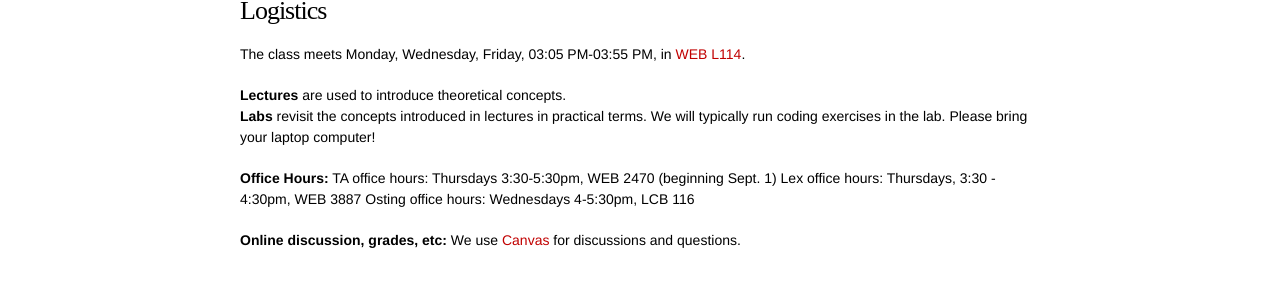
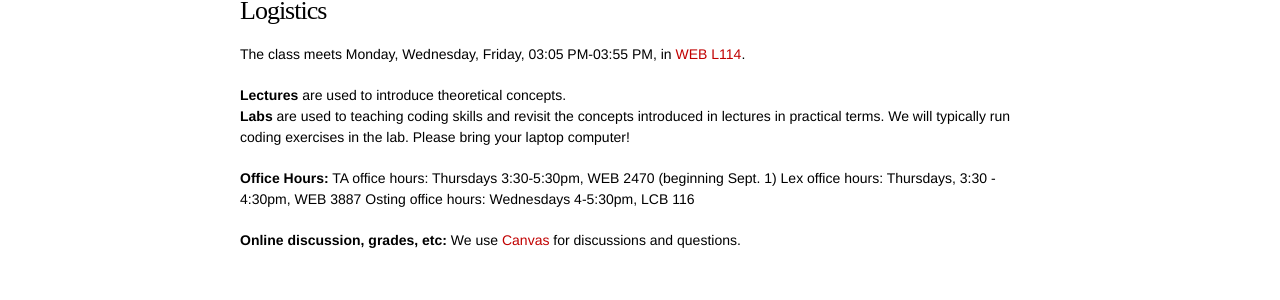
Before and after one commit to datascience-course/2016-website, a Jekyll site: the page built from index.md, in a window 1280 px wide. Shown: the part 1769-2069 px from the top of the page. Built offline with Jekyll 4.4.1, drawn with Linux system fonts in a browser that asks for light colours; some web fonts are replaced.

Commit message:
Update index.md

```diff
--- a/index.md
+++ b/index.md
@@ -65,7 +65,7 @@ Magalena Schwarzl and Olivia Dennis
 The class meets Monday, Wednesday, Friday, 03:05 PM-03:55 PM, in [WEB L114](https://www.google.at/maps/place/Warnock+Engineering+Bldg,+Salt+Lake+City,+UT+84112,+USA/@40.767762,-111.845201,17z/data=!3m1!4b1!4m2!3m1!1s0x87525f8e1c8db121:0x9dd5415ccbe24f0b?hl=en).
 
 **Lectures** are used to introduce theoretical concepts.
-**Labs** revisit the concepts introduced in lectures in practical terms. We will typically run coding exercises in the lab. Please bring your laptop computer!
+**Labs** are used to teaching coding skills and revisit the concepts introduced in lectures in practical terms. We will typically run coding exercises in the lab. Please bring your laptop computer!
 
 **Office Hours:**
 TA office hours: Thursdays 3:30-5:30pm, WEB 2470 (beginning Sept. 1)
```
